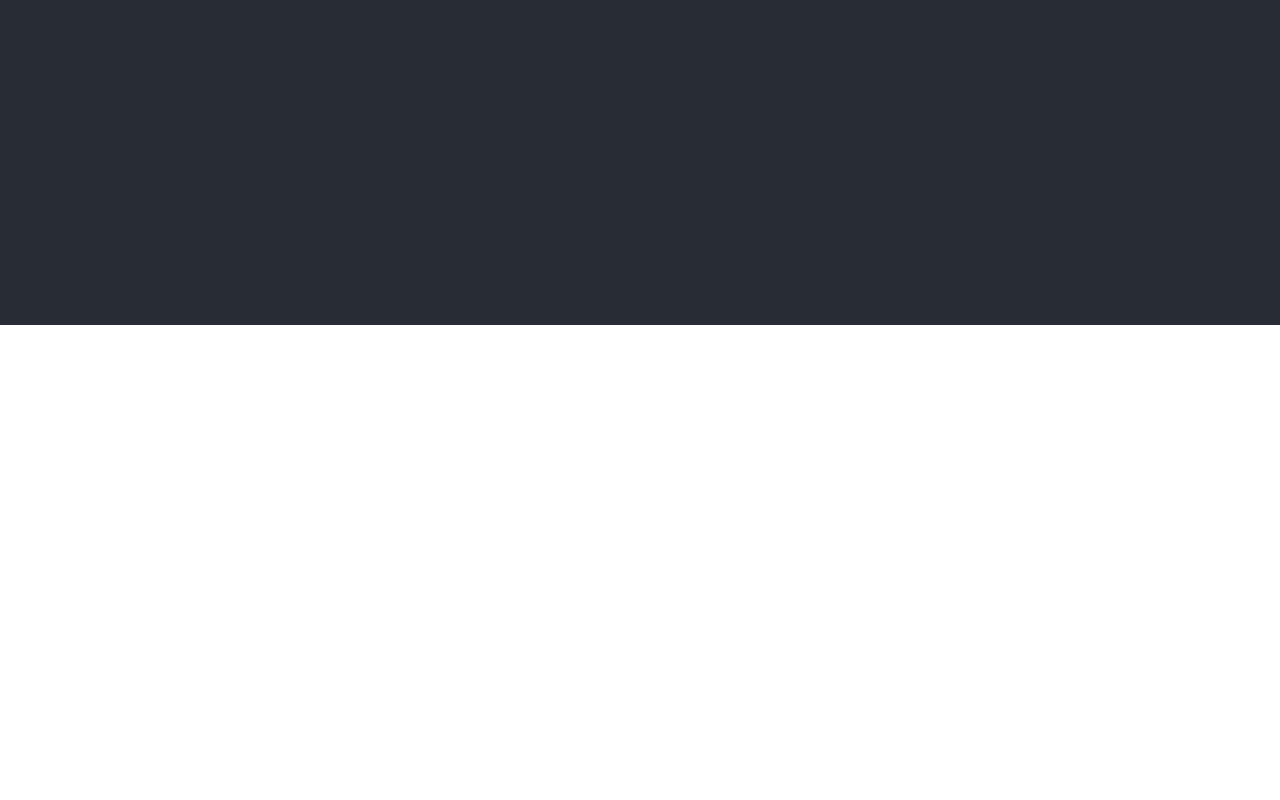
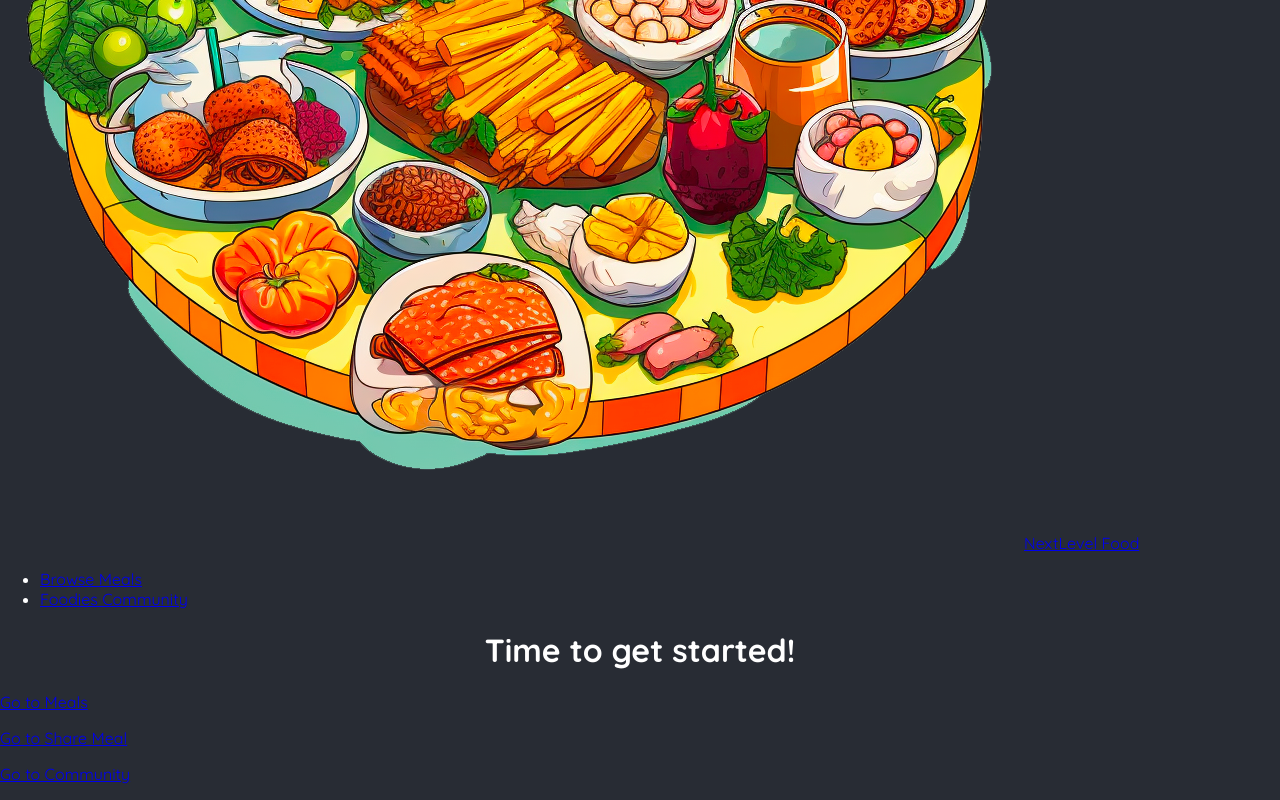
Before and after one commit to Besufekad-HAZ/food-next, a Next.js app: page / in a window 1280 px wide. Shown: the part 475-1275 px from the top of the page. Before the commit the page ends 800 px from the top, so only its background shows below. Built offline with nearby package versions, Linux system fonts and the light colour scheme.

Commit message:
Implement the main header page and import neccesary images

```diff
--- a/app/globals.css
+++ b/app/globals.css
@@ -10,6 +10,7 @@ html {
 
 body {
   margin: 0;
+  color: #ffffff;
   background: radial-gradient(#282c34, #282c34);
 }
 
--- a/app/layout.js
+++ b/app/layout.js
@@ -1,8 +1,9 @@
-import './globals.css';
+import MainHeader from "@/components/main-header";
+import "./globals.css";
 
 export const metadata = {
-  title: 'NextLevel Food',
-  description: 'Delicious meals, shared by a food-loving community.',
+  title: "NextLevel Food",
+  description: "Delicious meals, shared by a food-loving community.",
 };
 
 export default function RootLayout({ children }) {
@@ -15,11 +16,11 @@ export default function RootLayout({ children }) {
               <linearGradient id="gradient" x1="0%" y1="0%" x2="100%" y2="0%">
                 <stop
                   offset="0%"
-                  style={{ stopColor: '#59453c', stopOpacity: '1' }}
+                  style={{ stopColor: "#59453c", stopOpacity: "1" }}
                 />
                 <stop
                   offset="100%"
-                  style={{ stopColor: '#8f3a09', stopOpacity: '1' }}
+                  style={{ stopColor: "#8f3a09", stopOpacity: "1" }}
                 />
               </linearGradient>
             </defs>
@@ -30,6 +31,8 @@ export default function RootLayout({ children }) {
           </svg>
         </div>
 
+        <MainHeader />
+
         {children}
       </body>
     </html>
--- a/app/meals/share/page.js
+++ b/app/meals/share/page.js
@@ -1,4 +1,4 @@
-export default function Page() {
+export default function ShareMealPage() {
   return (
     <div>
       <h1>Share Meal</h1>
--- a/app/page.js
+++ b/app/page.js
@@ -1,9 +1,20 @@
+import Link from "next/link";
+
 export default function Home() {
   return (
     <main>
-      <h1 style={{ color: 'white', textAlign: 'center' }}>
+      <h1 style={{ color: "white", textAlign: "center" }}>
         Time to get started!
       </h1>
+      <p>
+        <Link href="/meals">Go to Meals</Link>
+      </p>
+      <p>
+        <Link href="/meals/share">Go to Share Meal</Link>
+      </p>
+      <p>
+        <Link href="/community">Go to Community</Link>
+      </p>
     </main>
   );
 }
--- /dev/null
+++ b/components/main-header.js
@@ -0,0 +1,28 @@
+import Link from "next/link";
+
+import logoimg from "@/assets/logo.png";
+
+export default function MainHeader() {
+  return (
+    <header className="page-header">
+      <Link href="/" className="logo">
+        <img
+          src={logoimg.src}
+          alt="NextLevel Food Logo Plate with food on it"
+        />
+        NextLevel Food
+      </Link>
+
+      <nav className="main-nav">
+        <ul>
+          <li>
+            <Link href="/meals">Browse Meals</Link>
+          </li>
+          <li>
+            <Link href="/community">Foodies Community</Link>
+          </li>
+        </ul>
+      </nav>
+    </header>
+  );
+}
```
